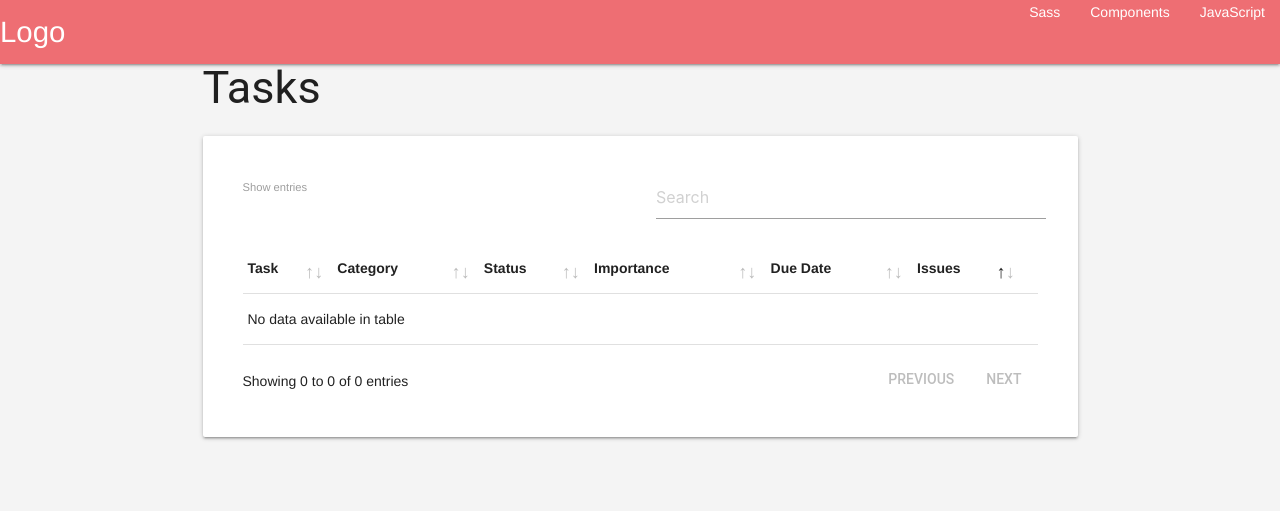
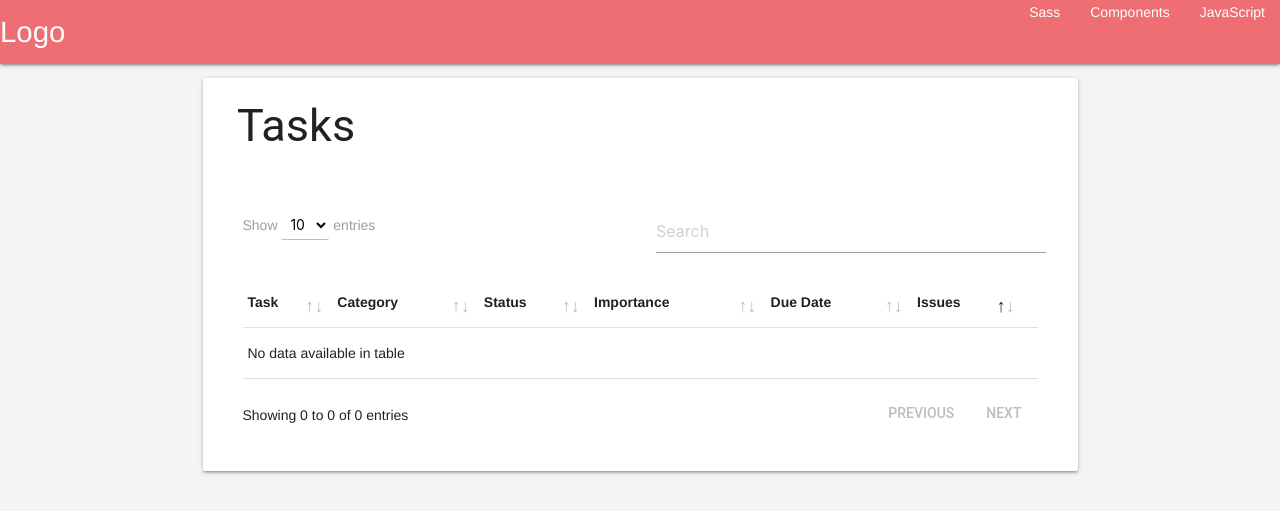
Before and after one commit to josep-pujol/learning_dcd-task-list, a Flask app: page /tasks in a window 1280 px wide. Shown: the top 511 px of the page. Run offline with Flask 2, Linux system fonts and the light colour scheme; data that the repository does not hold is empty; some libraries are stand-ins or nearby versions.

Commit message:
improved styles and fixed issue with dropdown menu to select number of rows in page

```diff
--- a/static/css/styles.css
+++ b/static/css/styles.css
@@ -1,23 +1,56 @@
-body {
+body
+{
     background-color: #f4f4f4;
 }
 
-.card-panel {
+.card-panel
+{
     margin-top: 1rem;
 }
 
-.section-title {
+.section-title
+{
     margin-top: 0px;
 }
 
-.menu-dots {
+.menu-dots
+{
     color: black;
 }
 
-.dropdown-content li>span>a {
+.dropdown-content li>span>a
+{
     color: black;
 }
 
-.dropdown-content {
+.dropdown-content
+{
     min-width: fit-content;
 }
+
+.dataTables_length {
+    margin: 0 auto;
+}
+
+.dataTables_length label
+{
+    display: inline-block;
+    font-size: 14px;
+}
+
+.dataTables_length label select
+{
+    width: auto;
+    height: auto;
+    padding: 5px;
+
+    border: none;
+    border-bottom: 1px solid #bdbdbd;
+    border-radius: 2px;
+    background-color: transparent;
+
+    font-size: 14px;
+
+    display: inline-block;
+
+}
--- a/templates/add_task.html
+++ b/templates/add_task.html
@@ -95,8 +95,8 @@
                             showClearBtn: true,
                             };
         $(document).ready(function() {
-            $('select').formSelect();
-            $('.datepicker').datepicker(options_dp);
+            $("select").formSelect();
+            $(".datepicker").datepicker(options_dp);
         });
     </script>
 
--- a/templates/base.html
+++ b/templates/base.html
@@ -14,7 +14,7 @@
     {% block css %}
     {% endblock %}
 
-    <!--Customer Styles-->
+    <!--Custom Styles-->
     <link type="text/css" rel="stylesheet" href="../static/css/styles.css">
 </head>
 
--- a/templates/edit_task.html
+++ b/templates/edit_task.html
@@ -104,8 +104,8 @@
                             showClearBtn: true,
                             };
         $(document).ready(function() {
-            $('select').formSelect();
-            $('.datepicker').datepicker(options_dp);
+            $("select").formSelect();
+            $(".datepicker").datepicker(options_dp);
         });
     </script>
 
--- a/templates/tasks_table.html
+++ b/templates/tasks_table.html
@@ -11,14 +11,14 @@
 {% block content %}
 <div class="row">
     <div class="col s12">
-        <h2 class="section-title">Tasks</h2>
 
         <!--Table inside a card-->
         <div class="card-panel">
-
+            <div class="row col s12">
+                <h2 class="section-title">Tasks</h2>
+            </div>
 
             <!-- TABLE -->
-
             <div class="dataTables_wrapper">
                 <table id="tasksTable" class="highlight compact">
                     <thead>
@@ -178,7 +178,9 @@
         // Needs to be placed after the modal script otherwise it doesn't pick up the right row on second page
         // https://stackoverflow.com/questions/16119693/jquery-data-table-not-working-from-second-page
         $("#tasksTable").DataTable({
-            select: true,
+            "responsive": true,
+            "lengthMenu": [[10, 25, 50, -1], [10, 25, 50, "All"]],
+            "select": true,
             "columns": [null, null, null, null, null, null, { "orderable": false }],
             "order": [5, "asc"]
         });
```
